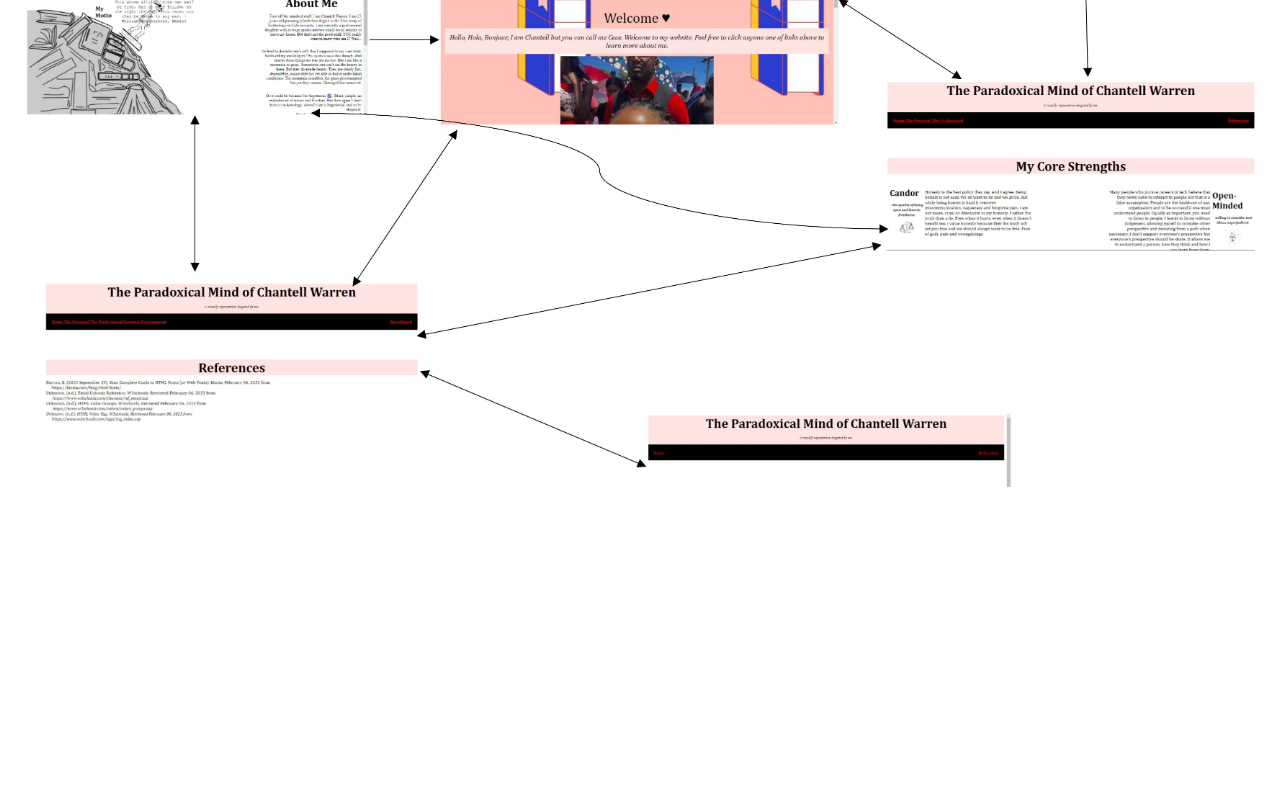
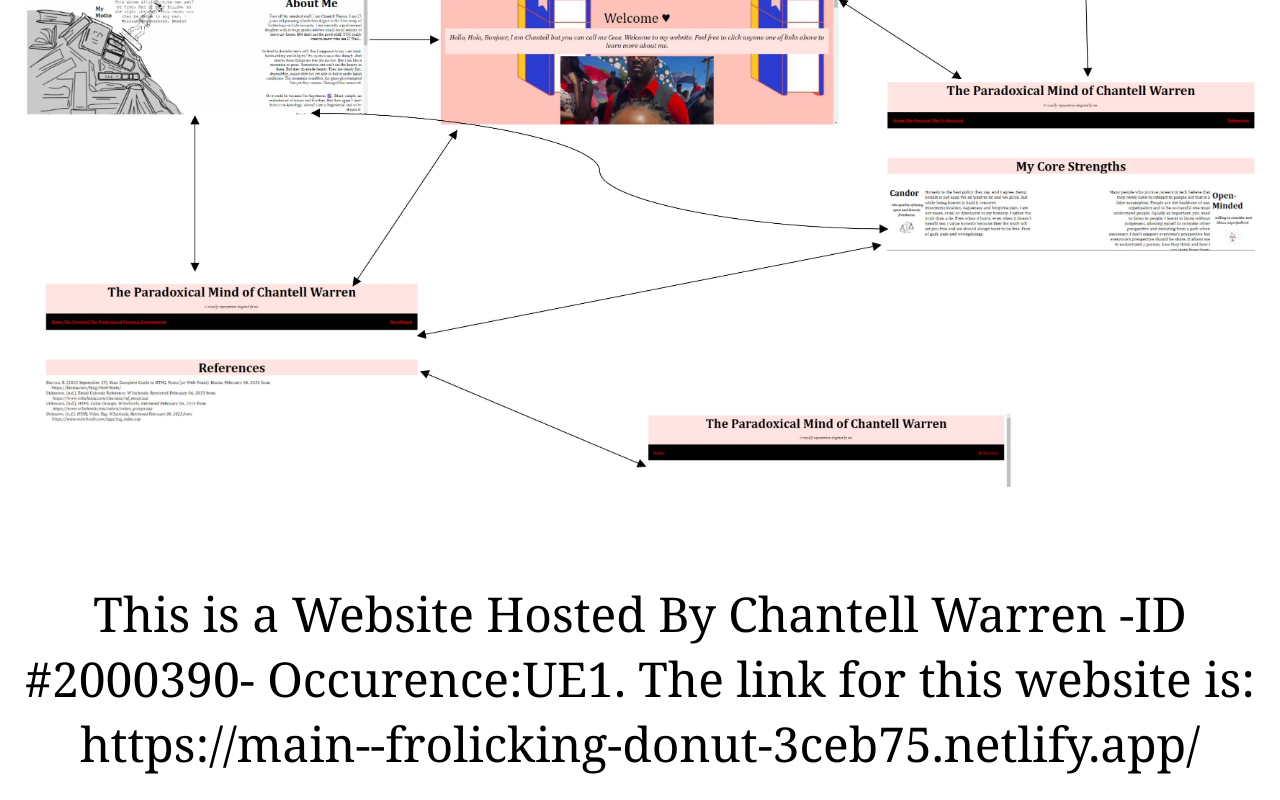
Before and after one commit to Chantell22/2000390_IA1, a plain HTML site: page Webpages/Storyboard.html in a window 1280 px wide. Shown: the part 727-1527 px from the top of the page. Before the commit the page ends 1300 px from the top, so only its background shows below. Drawn offline with Linux system fonts and the light colour scheme.

Commit message:
Update Storyboard.html

```diff
--- a/Webpages/Storyboard.html
+++ b/Webpages/Storyboard.html
@@ -45,6 +45,10 @@
 			<tr bgcolor="FFE4E1">
 				<img src="..\Assets\Storyboard.jpg" alt="Image Not Found" height="10%" width="100%" /> </a>
 			</tr>
+			<tr>
+				<td> <p align="center"> <font size="+4" face="Cambria"> This is a Website Hosted By Chantell Warren -ID #2000390- Occurence:UE1.
+					 The link for this website is: https://main--frolicking-donut-3ceb75.netlify.app/  </font> </p> </td>
+			</tr>
 		</table>
 
 	  </body>
```
